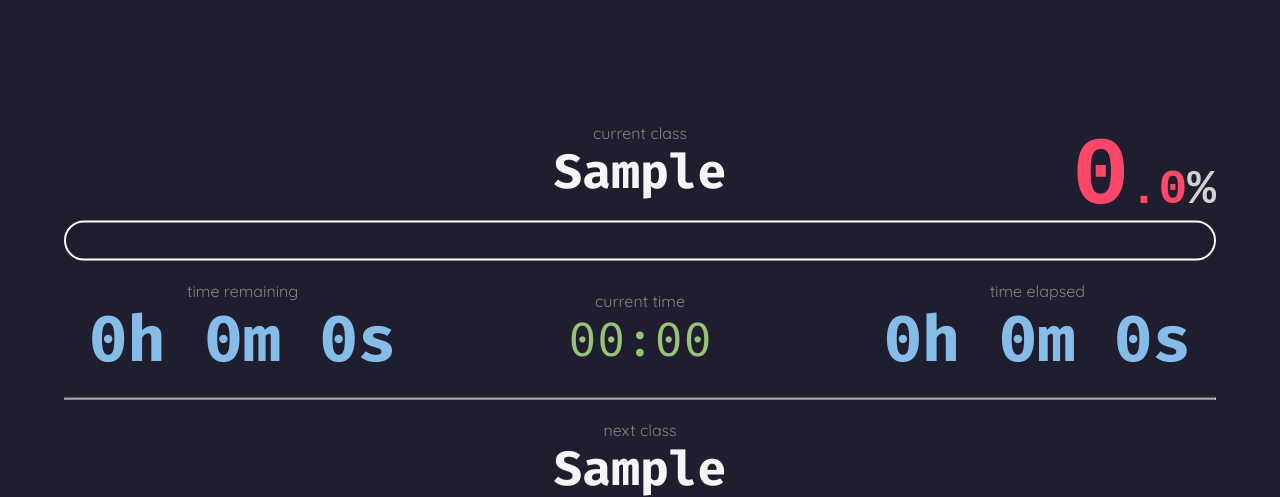
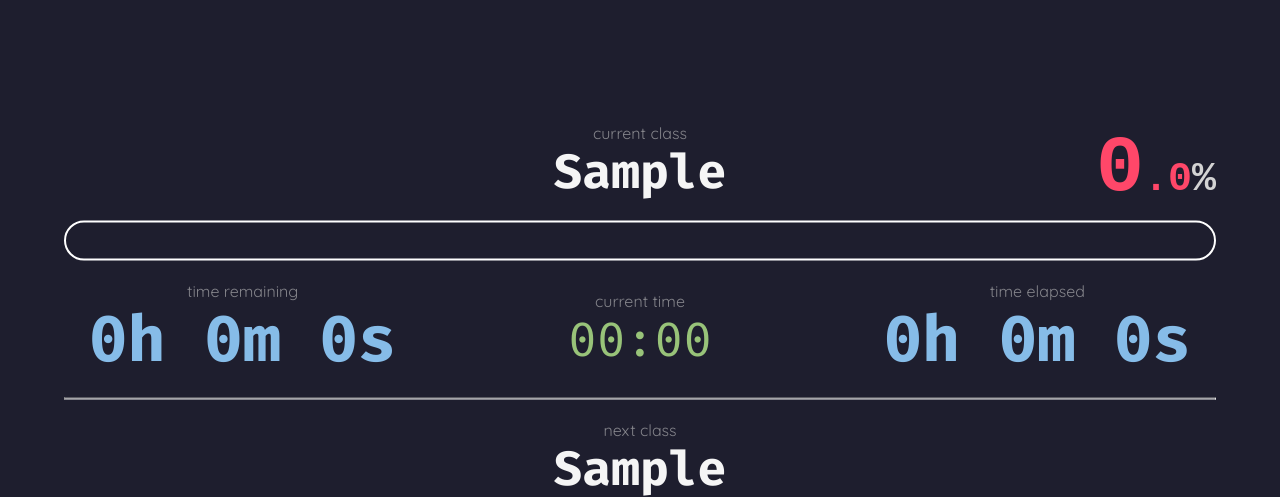
Before and after one commit to storchdev/class-timer, a Flask app: template webapp/class_timer/templates/timer/index.html in a window 1280 px wide. Shown: the part 49-546 px from the top of the page. Run offline with Flask 3, Linux system fonts and the light colour scheme; the template is opened without the code that fills it: most values are stand-ins (such as "Sample title", 1, 10 or a date in 2020).

Commit message:
change font size

```diff
--- a/webapp/class_timer/static/style.css
+++ b/webapp/class_timer/static/style.css
@@ -360,13 +360,13 @@ input[type="submit"]:hover {
 }
 
 .progress-text span {
-  font-size: 3rem;
+  font-size: 2.5rem;
   font-family: 'Courier New', Courier, monospace;
   color: #ff4769;
 }
 
 #progressInt {
-  font-size: 6rem;
+  font-size: 5rem;
 }
 
 #progressPercentSymbol {
```
